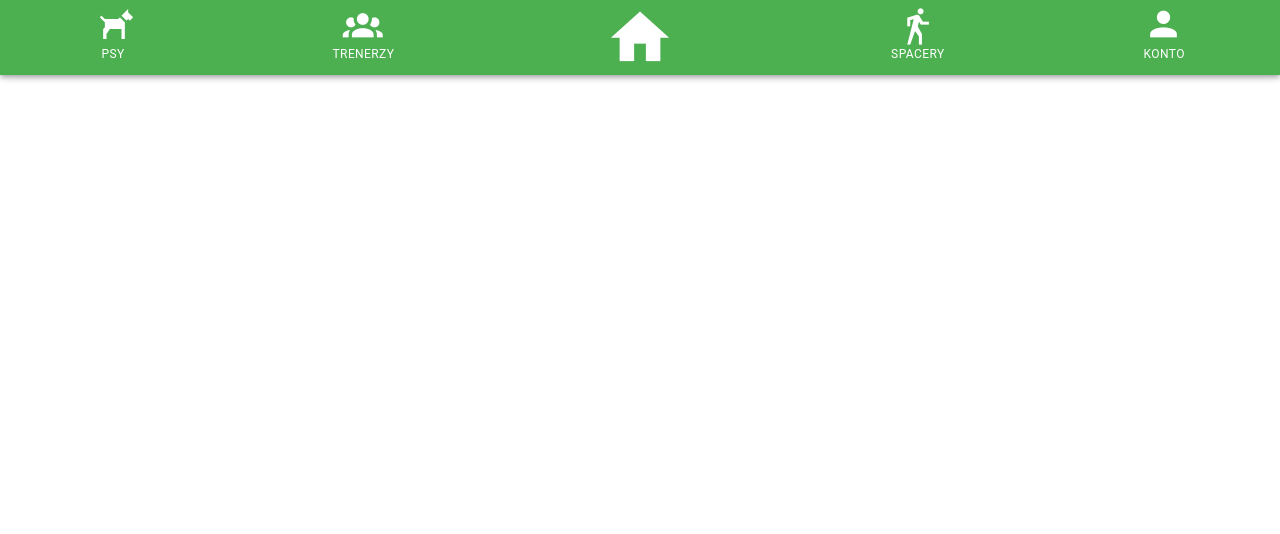
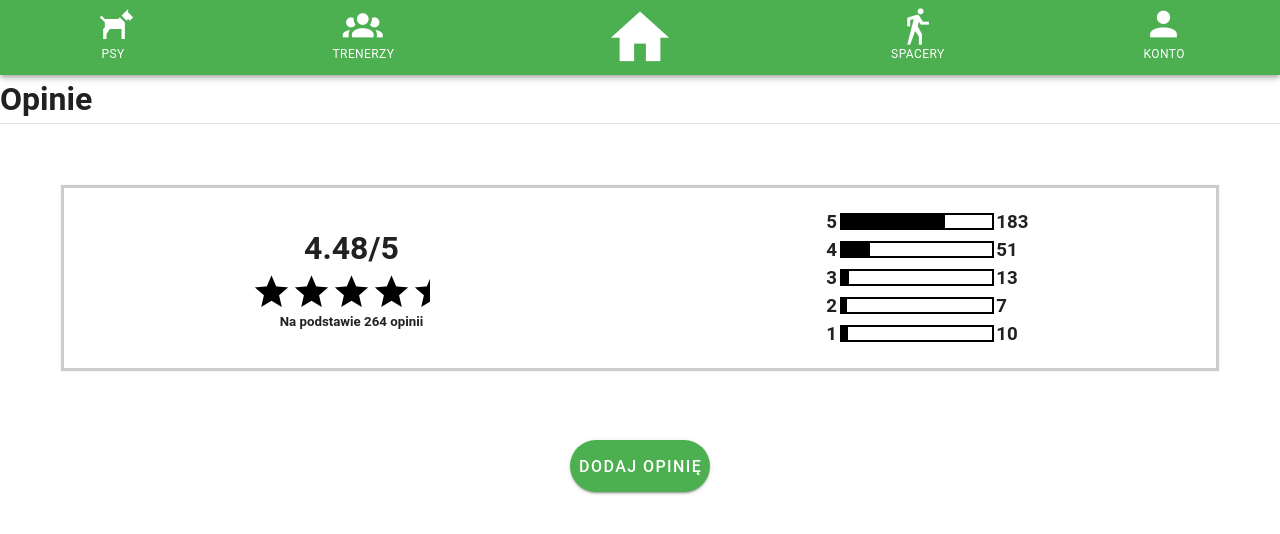
Before and after one commit to Radek011200/WalkADog, a Vue app: page /test_opinion in a window 1280 px wide. Shown: the top 534 px of the page. Built offline with nearby package versions, Linux system fonts and the light colour scheme; a small style sheet from the web is missing.

Commit message:
Opinion Summmary component + test view

```diff
--- /dev/null
+++ b/src/components/OpinionSummary.vue
@@ -0,0 +1,120 @@
+<template>
+  <div class="shadow grid-container">
+
+    <div class="grid-item">
+      <h1 class="head-title"> {{avg_opinion}}/5</h1>
+      <div><v-icon :style="this.star_fill(1)" :x-large=true class="star" >
+        mdi-star
+      </v-icon>
+        <v-icon :style="this.star_fill(2)" :x-large=true class="star" >
+          mdi-star
+        </v-icon>
+        <v-icon :style="this.star_fill(3)" :x-large=true class="star" >
+          mdi-star
+        </v-icon>
+        <v-icon :style="this.star_fill(4)" :x-large=true class="star" >
+          mdi-star
+        </v-icon>
+        <v-icon :style="this.star_fill(5)" :x-large=true class="star" >
+          mdi-star
+        </v-icon>
+      </div>
+
+        <h5>Na podstawie {{sum_opinion}} opinii</h5>
+    </div>
+    <div class="grid-item-2">
+      <h3>5 <div :style="this.bar_fill(this.V_star)" class="bar"></div> {{this.V_star}}</h3>
+      <h3>4 <div :style="this.bar_fill(this.IV_star)" class="bar"></div> {{this.IV_star}}</h3>
+      <h3>3 <div :style="this.bar_fill(this.III_star)" class="bar"></div> {{this.III_star}}</h3>
+      <h3>2 <div :style="this.bar_fill(this.II_star)" class="bar"></div> {{this.II_star}}</h3>
+      <h3>1 <div :style="this.bar_fill(this.I_star)" class="bar"></div> {{this.I_star}}</h3>
+    </div>
+  </div>
+</template>
+
+<script>
+export default {
+  name: "TitleComponent",
+  props: {
+    I_star: {
+      type: Number,
+      default: 0
+    },
+    II_star: {
+      type: Number,
+      default: 0
+    },
+    III_star: {
+      type: Number,
+      default: 0
+    },
+    IV_star: {
+      type: Number,
+      default: 0
+    },
+    V_star: {
+      type: Number,
+      default: 0
+    }
+  },
+  methods: {
+    bar_fill(number) {
+      return {
+        '--fill': (number / this.sum_opinion).toFixed(2) * 100 + "%"
+      }
+    },
+    star_fill(number) {
+      let temp = this.avg_opinion - (number-1)
+      if (temp > 1) temp = 1
+      return {
+        '--fill': (temp).toFixed(2) * 100 + "%"
+      }
+    }
+  },
+  computed: {
+    sum_opinion(){
+      return this.I_star + this.II_star + this.III_star + this.IV_star + this.V_star
+    },
+    avg_opinion (){
+      return ((this.I_star + 2*this.II_star + 3*this.III_star + 4*this.IV_star + 5*this.V_star)/this.sum_opinion).toFixed(2)
+    }
+  }
+}
+</script>
+
+<style scoped>
+.shadow{
+  width: 90%;
+  box-shadow: 0px 0px 1px 3px rgba(0,0,0,20%);
+  margin: 5%;
+  padding-top: 20px;
+  padding-bottom: 20px;
+}
+.bar {
+  background: linear-gradient(to right, black, black var(--fill), white var(--fill), white);
+  display: inline-block;
+  width: 150px;
+  height: 13px;
+  box-shadow: 0px 0px 0px 2px rgb(0, 0, 0);
+}
+.star{
+  background: linear-gradient(to right, black, black var(--fill), white var(--fill), white);
+  -webkit-background-clip: text;
+  background-clip: text;
+  -webkit-text-fill-color: transparent;
+}
+.grid-container{
+  display: inline-flex;
+}
+.grid-item{
+  display: inline-grid;
+  text-align: center;
+  margin: auto;
+}
+
+.grid-item-2{
+  display: inline-grid;
+  margin: auto;
+}
+
+</style>
--- a/src/router/index.js
+++ b/src/router/index.js
@@ -4,6 +4,7 @@ import VueRouter from 'vue-router'
 import NewWalk from "@/views/NewWalk";
 import MainView from "@/views/MainView";
 import AboutView from "@/views/AboutView";
+import TestOpinionView from "@/views/TestOpinionView";
 
 Vue.use(VueRouter)
 
@@ -17,6 +18,11 @@ const routes = [
     path: '/new-walk',
     name: 'NewWalk',
     component: NewWalk
+  },
+  {
+    path: '/test_opinion',
+    name: 'TestOpinion',
+    component: TestOpinionView
   },
   {
     path: '/about',
--- /dev/null
+++ b/src/views/TestOpinionView.vue
@@ -0,0 +1,37 @@
+<template>
+<div>
+  <TitleComponent :title="title"></TitleComponent>
+  <OpinionSummary :i_star="10" :i-i_star="7" :i-i-i_star="13" :i-v_star="51" :v_star="183"></OpinionSummary>
+  <v-card-actions class="justify-center">
+    <v-btn color="success" :x-large=true rounded>Dodaj Opinię</v-btn>
+  </v-card-actions>
+</div>
+
+</template>
+
+<script>
+
+  import TitleComponent from "@/components/TitleComponent";
+  import OpinionSummary from "@/components/OpinionSummary";
+  export default {
+    name: "NewWalkPart2",
+    components: {
+      TitleComponent,
+      OpinionSummary
+    },
+    data() {
+      return {
+        title: "Opinie",
+      }
+    },
+    methods: {
+      back() {
+        this.$router.go(-1)
+      }
+    }
+  }
+</script>
+
+<style scoped>
+
+</style>
```
